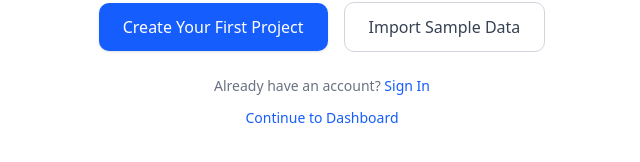
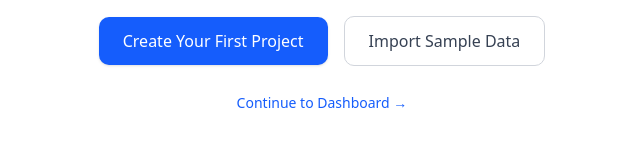
Before and after one commit to hemantgupta98/Taskora, a Next.js app in the folder taskora/: page / in a window 1280 px wide. Shown: the part 546-708 px from the top of the page, without its empty margins (318-958 px from the left). Built offline with nearby package versions, Linux system fonts and the light colour scheme.

Commit message:
rendering on onborading page

```diff
--- a/taskora/app/components/onboarding.tsx
+++ b/taskora/app/components/onboarding.tsx
@@ -1,7 +1,16 @@
+"use client";
 import Image from "next/image";
-import Link from "next/link";
+import { useState } from "react";
+import Dashboard from "./Dashboard";
 
 export default function OnboardingPage() {
+  const [showDashboard, setShowDashboard] = useState(false);
+
+  // 👉 When clicked, render Dashboard instead
+  if (showDashboard) {
+    return <Dashboard />;
+  }
+
   return (
     <div className="min-h-screen w-full flex items-center justify-center bg-white px-4">
       <div className="max-w-xl w-full text-center">
@@ -33,26 +42,18 @@ export default function OnboardingPage() {
           <button className="w-full sm:w-auto px-6 py-3 rounded-lg bg-blue-600 text-white font-medium shadow hover:bg-blue-700 transition">
             Create Your First Project
           </button>
+
           <button className="w-full sm:w-auto px-6 py-3 rounded-lg border border-gray-300 text-gray-700 font-medium hover:bg-gray-50 transition">
             Import Sample Data
           </button>
         </div>
-
-        {/* Secondary Links */}
-        <div className="text-sm text-gray-500 space-y-3">
-          <p>
-            Already have an account?{" "}
-            <Link href="/signin" className="text-blue-600 hover:underline">
-              Sign In
-            </Link>
-          </p>
-          <Link
-            href="/dashboard"
-            className="block text-blue-600 hover:underline"
-          >
-            Continue to Dashboard
-          </Link>
-        </div>
+        {/* Continue to Dashboard */}
+        <button
+          onClick={() => setShowDashboard(true)}
+          className="text-blue-600 text-sm hover:underline"
+        >
+          Continue to Dashboard →
+        </button>
       </div>
     </div>
   );
--- /dev/null
+++ b/taskora/app/dashboard/page.tsx
@@ -0,0 +1,8 @@
+import DashboardPage from "../components/Dashboard";
+export default function Page() {
+  return (
+    <>
+      <DashboardPage />
+    </>
+  );
+}
```
Also changed, not shown: taskora/app/api/database/data.js (added), taskora/app/api/schema/boardschema.js (added), taskora/app/api/schema/projectschema.js (added), taskora/app/api/schema/subscripitionschema.js (added), taskora/app/api/schema/taskschema.js (added), taskora/app/api/schema/userschema.js (added).
